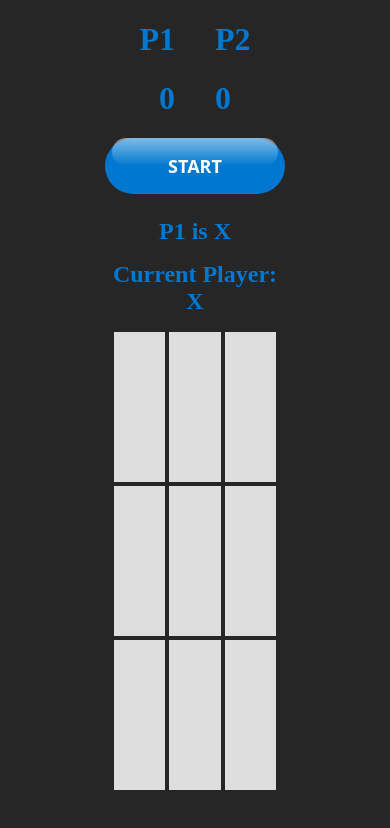
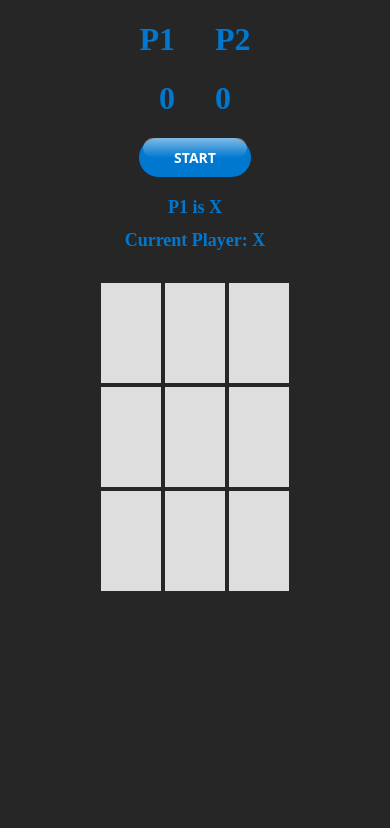
Before and after one commit to bogdanjidovu/TicTacToe-Angular, an Angular app in the folder frontend/: page / in a window 390 px wide. Shown: the top 828 px of the page. Built offline with nearby package versions, Linux system fonts and the light colour scheme.

Commit message:
Favicon changed, phone interface updated

```diff
--- a/frontend/src/app/app.component.scss
+++ b/frontend/src/app/app.component.scss
@@ -8,3 +8,9 @@
     width: 50%;
   }
 }
+
+@media (max-width: 500px) {
+  .primary {
+    width: 70%;
+  }
+}
--- a/frontend/src/app/board/board.component.scss
+++ b/frontend/src/app/board/board.component.scss
@@ -103,3 +103,31 @@ button:hover {
   padding-left: 20px;
   color: #0078d0;
 }
+
+@media (max-width: 500px) {
+  .primary {
+    width: 70%;
+  }
+
+  app-square {
+    height: 100px;
+  }
+
+  button {
+    width: 8em;
+    font-size: 14px;
+    padding: 10px 15px;
+  }
+
+  .currentPlayer {
+    font-size: large;
+  }
+
+  .won {
+    font-size: 3em;
+  }
+
+  .topDown {
+    height: 6em;
+  }
+}
--- a/frontend/src/app/square/square.component.scss
+++ b/frontend/src/app/square/square.component.scss
@@ -14,3 +14,9 @@ button {
 .classO {
   color: rgb(12, 15, 231);
 }
+
+@media (max-width: 500px) {
+  button {
+    font-size: 3.5em !important;
+  }
+}
--- a/frontend/src/index.html
+++ b/frontend/src/index.html
@@ -5,7 +5,7 @@
     <title>Tic Tac Toe</title>
     <base href="/" />
     <meta name="viewport" content="width=device-width, initial-scale=1" />
-    <link rel="icon" type="image/x-icon" href="favicon.ico" />
+    <link rel="icon" type="image/x-icon" href="favicon.ico?" />
   </head>
   <body>
     <app-root></app-root>
```
Also changed, not shown: 1 other file (tests, documents, lock files or other folders).
